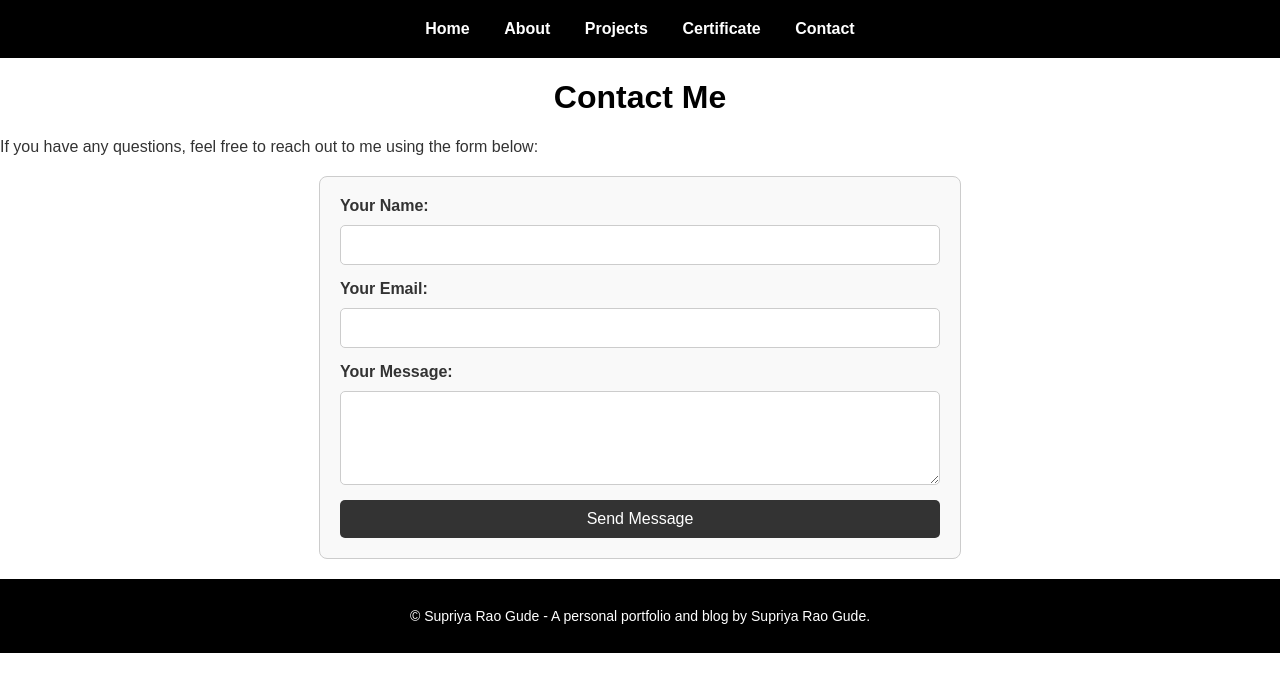
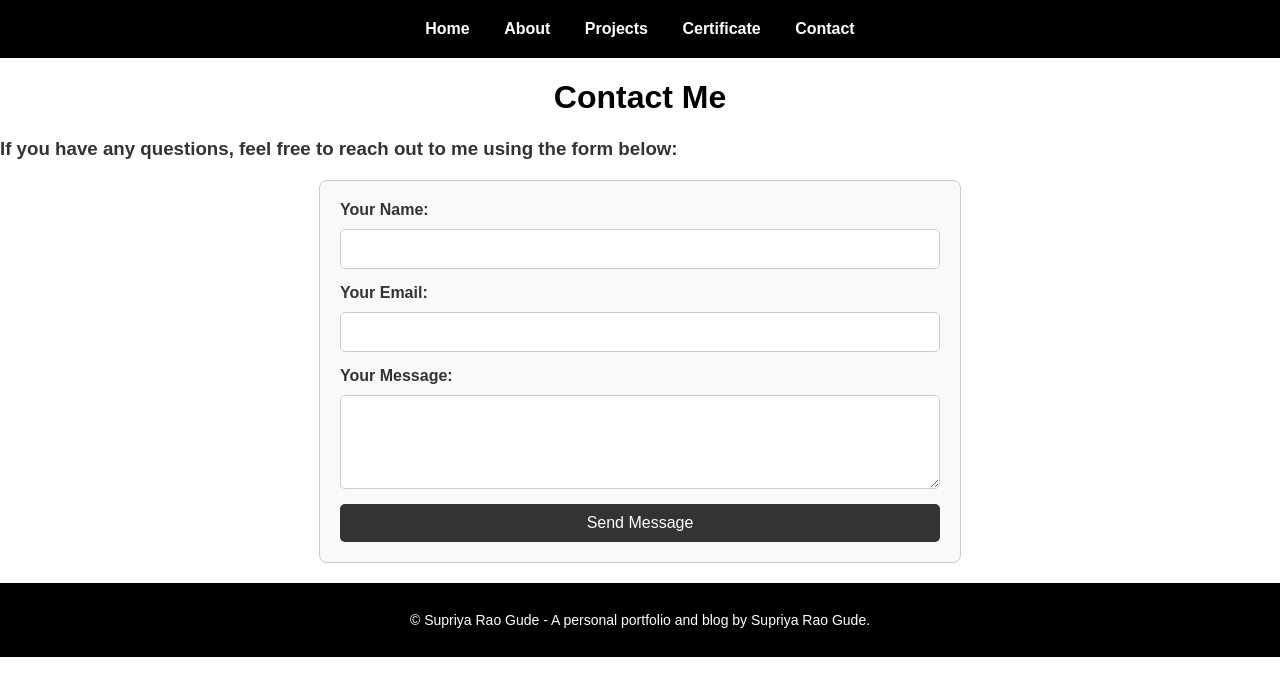
Before and after one commit to raosg10/raosg10.github.io, a Jekyll site: the page built from contact.md, in a window 1280 px wide. Shown: the top 696 px of the page. Built offline with Jekyll 4.4.1, drawn with Linux system fonts in a browser that asks for light colours.

Commit message:
subtitle

```diff
--- a/contact.md
+++ b/contact.md
@@ -5,7 +5,7 @@ title: Contact
 
 # Contact Me
 
-If you have any questions, feel free to reach out to me using the form below:
+### If you have any questions, feel free to reach out to me using the form below:
 
 <form action="https://formspree.io/f/xbljeala" method="POST">
   <label for="name">Your Name:</label>
```
